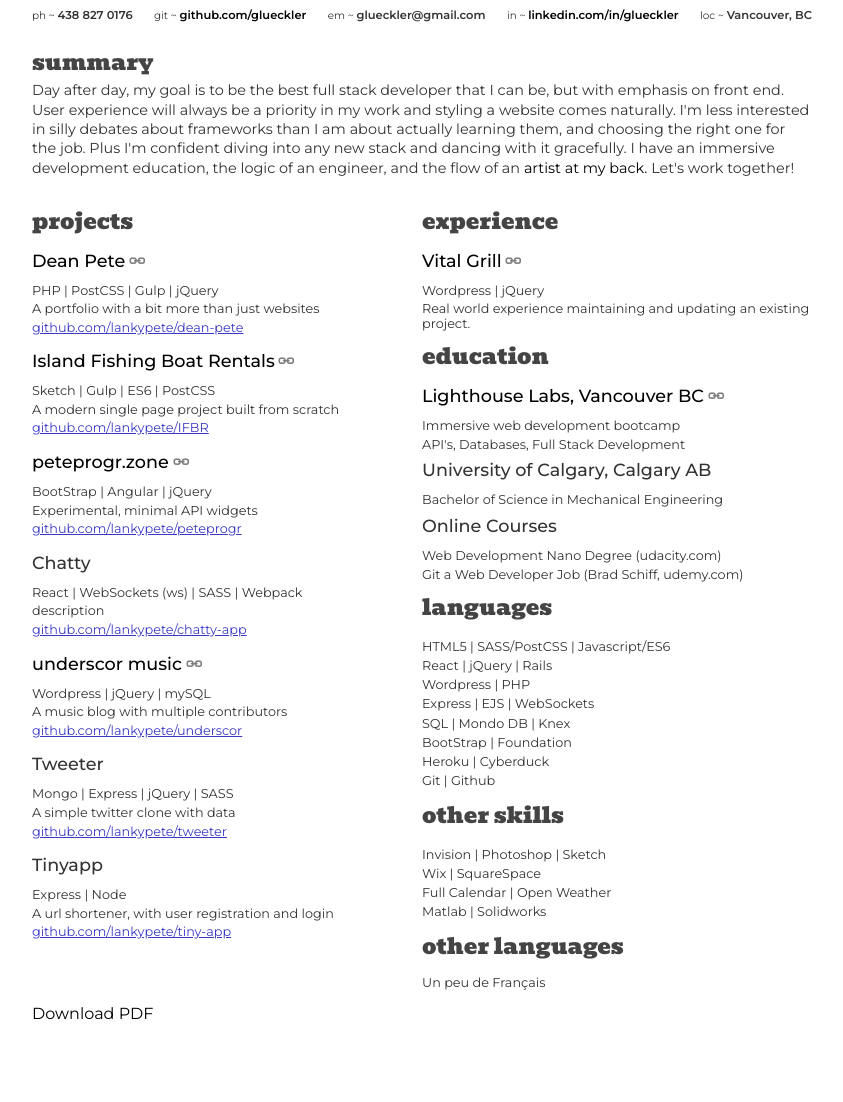
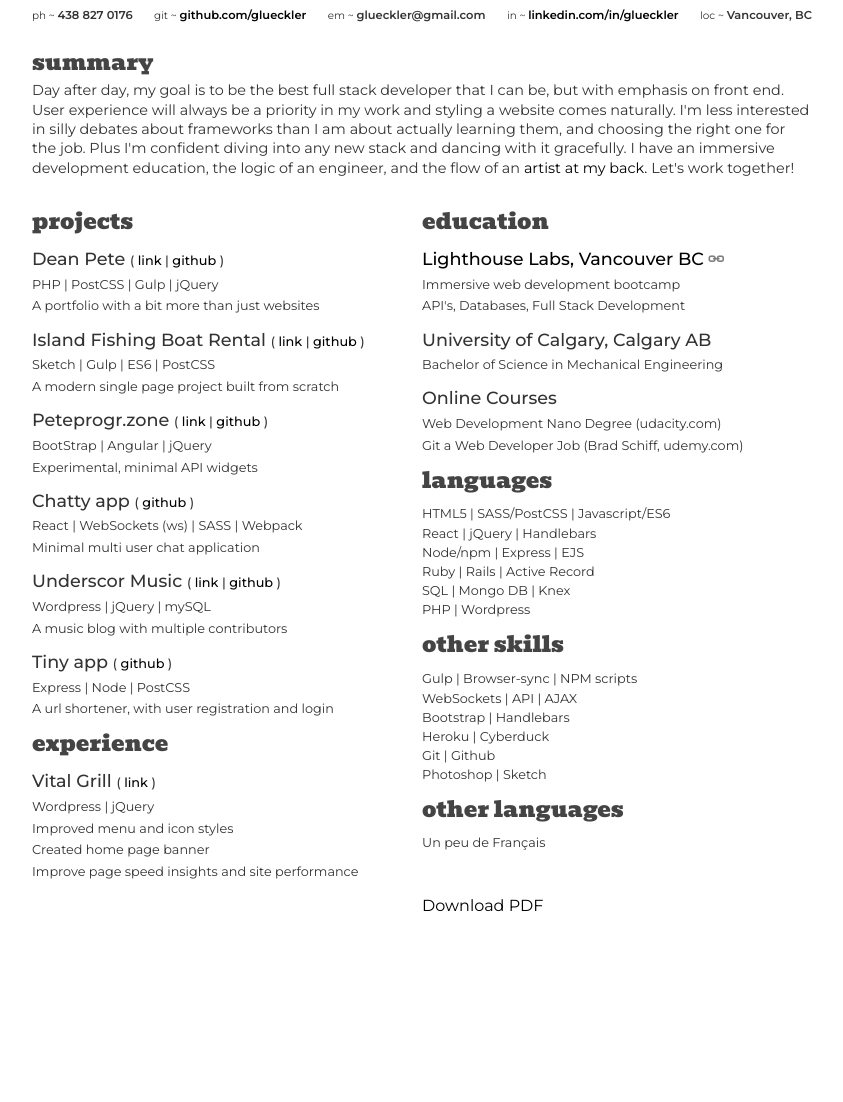
Before and after one commit to glueckler/static-boiler, a PHP site: page / in a window 1280 px wide. Shown: the part 77-1179 px from the top of the page, without its empty margins (218-1061 px from the left). After the commit the page ends 988 px from the top, so only its background shows below. Run offline with PHP 8.4, Linux system fonts and the light colour scheme.

Commit message:
Updated the margins, made them perfect :)

```diff
--- a/app/assets/styles/base/_global.css
+++ b/app/assets/styles/base/_global.css
@@ -32,6 +32,10 @@ p {
   margin-top: .3em;
 }
 
+small {
+  font-size: .73em;
+}
+
 .clear-fix {
   @mixin clearfix;
 }
--- a/app/assets/styles/base/_mixins.css
+++ b/app/assets/styles/base/_mixins.css
@@ -33,5 +33,6 @@
 }
 
 @define-mixin details-font {
+  line-height: 1.4;
   font-size: .8rem;
 }
--- a/app/assets/styles/modules/_about.css
+++ b/app/assets/styles/modules/_about.css
@@ -56,7 +56,7 @@
 
     @mixin semi-bold;
     font-size: 1.1rem;
-    margin-top: .5rem;
+    margin-top: .9rem;
 
     &:hover a .about__fa-hyper-link {
       opacity: 1;
@@ -67,7 +67,7 @@
 
   &__details {
     @mixin details-font;
-    margin-top: 1em;
+    margin-top: .5em;
   }
 
   &__skill-list {
@@ -76,7 +76,7 @@
   }
 
   &__resume-download {
-    margin:.9em 0;
+    margin: 2.8em 0 0;
   }
 
 }
--- a/app/assets/styles/modules/_layout.css
+++ b/app/assets/styles/modules/_layout.css
@@ -31,7 +31,7 @@
   }
 
   &__blurb {
-    margin-top: 1em;
+    margin-top: .7em;
   }
 
   &__contact {
--- a/app/index.html
+++ b/app/index.html
@@ -47,73 +47,112 @@
     <main class="layout__flex-parent layout--margin-top-med">
       <section class="layout__col">
         <article class="about__title">projects</article>
+
         <div class="layout__blurb">
-          <div class="about__sub-title"><a target="blank" href="http://deanpete.com/">Dean Pete  <i class="fa fa-link about__fa-hyper-link" aria-hidden="true"></i></a></div>
+          <div class="about__sub-title">
+            Dean Pete
+            <small>(
+            <a class="about__social-link" target="blank" href="http://deanpete.com/">link </a>
+            | <a class="about__social-link" target="blank" href="https://github.com/lankypete/dean-pete">github </a>
+            )</small>
+          </div>
           <div class="about__details">
             <p>PHP | PostCSS | Gulp | jQuery</p>
             <p>A portfolio with a bit more than just websites</p>
-            <p><a class="about__git-hub-link" target="blank" href="https://github.com/lankypete/dean-pete">github.com/lankypete/dean-pete</a></p>
           </div>
         </div>
+
         <div class="layout__blurb">
-          <div class="about__sub-title"><a target="blank" href="http://islandfishingboatrentals.ca/">Island Fishing Boat Rentals <i class="fa fa-link about__fa-hyper-link" aria-hidden="true"></i></a></div>
+          <div class="about__sub-title">
+            Island Fishing Boat Rental
+            <small>(
+            <a class="about__social-link" target="blank" href="http://islandfishingboatrentals.ca/">link </a>
+            | <a class="about__social-link" target="blank" href="https://github.com/lankypete/ifbr">github </a>
+            )</small>
+          </div>
           <div class="about__details">
             <p>Sketch | Gulp | ES6 | PostCSS</p>
             <p>A modern single page project built from scratch</p>
-            <p><a class="about__git-hub-link" target="blank" href="https://github.com/lankypete/ifbr">github.com/lankypete/IFBR</a></p>
           </div>
         </div>
+
         <div class="layout__blurb">
-          <div class="about__sub-title"><a target="blank" href="http://www.peteprogr.zone/">peteprogr.zone <i class="fa fa-link about__fa-hyper-link" aria-hidden="true"></i></a></div>
+          <div class="about__sub-title">
+            Peteprogr.zone
+            <small>(
+            <a class="about__social-link" target="blank" href="http://www.peteprogr.zone/">link </a>
+            | <a class="about__social-link" target="blank" href="https://github.com/lankypete/peteprogr">github </a>
+            )</small>
+          </div>
           <div class="about__details">
             <p>BootStrap | Angular | jQuery</p>
             <p>Experimental, minimal API widgets</p>
-            <p><a class="about__git-hub-link" target="blank" href="https://github.com/lankypete/peteprogr">github.com/lankypete/peteprogr</a></p>
           </div>
         </div>
+
         <div class="layout__blurb">
-          <div class="about__sub-title">Chatty</div>
+          <div class="about__sub-title">
+            Chatty app
+            <small>(
+            <a class="about__social-link" target="blank" href="https://github.com/lankypete/chatty-app">github </a>
+            )</small>
+          </div>
           <div class="about__details">
             <p>React | WebSockets (ws) | SASS | Webpack</p>
-            <p>description</p>
-            <p><a class="about__git-hub-link" target="blank" href="https://github.com/lankypete/chatty-app">github.com/lankypete/chatty-app</a></p>
+            <p>Minimal multi user chat application</p>
           </div>
         </div>
+
         <div class="layout__blurb">
-          <div class="about__sub-title"><a target="blank" href="http://underscormusic.com/">underscor music <i class="fa fa-link about__fa-hyper-link" aria-hidden="true"></i></a></div>
+          <div class="about__sub-title">
+            Underscor Music
+            <small>(
+            <a class="about__social-link" target="blank" href="http://underscormusic.com/">link </a>
+            | <a class="about__social-link" target="blank" href="https://github.com/lankypete/underscor">github </a>
+            )</small>
+          </div>
           <div class="about__details">
             <p>Wordpress | jQuery | mySQL</p>
             <p>A music blog with multiple contributors</p>
-            <p><a class="about__git-hub-link" target="blank" href="https://github.com/lankypete/underscor">github.com/lankypete/underscor</a></p>
           </div>
         </div>
+
         <div class="layout__blurb">
-          <div class="about__sub-title">Tweeter</div>
+          <div class="about__sub-title">
+            Tiny app
+            <small>(
+            <a class="about__social-link" target="blank" href="https://github.com/lankypete/tiny-app">github </a>
+            )</small>
+          </div>
           <div class="about__details">
-            <p>Mongo | Express | jQuery | SASS</p>
-            <p>A simple twitter clone with data</p>
-            <p><a class="about__git-hub-link" target="blank" href="https://github.com/lankypete/tweeter">github.com/lankypete/tweeter</a></p>
+            <p>Express | Node | PostCSS</p>
+            <p>A url shortener, with user registration and login</p>
           </div>
         </div>
+
+        <article class="about__title">experience</article>
         <div class="layout__blurb">
-          <div class="about__sub-title">Tinyapp</div>
+          <div class="about__sub-title">
+            Vital Grill
+            <small>(
+            <a class="about__social-link" target="blank" href="http://vitalgrill.com/">link</a>
+            )</small>
+          </div>
           <div class="about__details">
-            <p>Express | Node</p>
-            <p>A url shortener, with user registration and login</p>
-            <p><a class="about__git-hub-link" target="blank" href="https://github.com/lankypete/tiny-app">github.com/lankypete/tiny-app</a></p>
+            <p>Wordpress | jQuery</p>
+            <p>Improved menu and icon styles</p>
+            <p>Created home page banner</p>
+            <p>Improve page speed insights and site performance</p>
           </div>
         </div>
+
       </section>
 
+
+
+
       <section class="layout__col">
-        <article class="about__title">experience</article>
-        <div class="layout__blurb">
-          <div class="about__sub-title"><a target="blank" href="http://vitalgrill.com/">Vital Grill <i class="fa fa-link about__fa-hyper-link" aria-hidden="true"></i></a></div>
-          <div class="about__details">
-            <p>Wordpress | jQuery</p>
-            <p>Real world experience maintaining and updating an existing project.</p>
-          </div>
-        </div>
+
         <article class="about__title">education</article>
         <div class="layout__blurb">
           <div class="about__sub-title"><a target="blank" href="https://www.lighthouselabs.ca/">Lighthouse Labs, Vancouver BC <i class="fa fa-link about__fa-hyper-link" aria-hidden="true"></i></a></div>
@@ -133,41 +172,52 @@
             <p>Git a Web Developer Job (Brad Schiff, udemy.com)</p>
           </div>
         </div>
+
+
         <article class="about__title">languages</article>
         <div class="layout__blurb">
           <ul class="about__skill-list">
             <li>HTML5 | SASS/PostCSS | Javascript/ES6</li>
-            <li>React | jQuery | Rails</li>
-            <li>Wordpress | PHP</li>
-            <li>Express | EJS | WebSockets</li>
-            <li>SQL | Mondo DB | Knex</li>
-            <li>BootStrap | Foundation</li>
-            <li>Heroku | Cyberduck</li>
-            <li>Git | Github</li>
+            <li>React | jQuery | Handlebars</li>
+            <li>Node/npm | Express | EJS</li>
+            <li>Ruby | Rails | Active Record</li>
+            <li>SQL | Mongo DB | Knex</li>
+            <li>PHP | Wordpress</li>
           </ul>
         </div>
+
+
         <article class="about__title">other skills</article>
         <div class="layout__blurb">
           <ul class="about__skill-list">
-            <li>Invision | Photoshop | Sketch</li>
-            <li>Wix | SquareSpace</li>
-            <li>Full Calendar | Open Weather</li>
-            <li>Matlab | Solidworks</li>
+            <li>Gulp | Browser-sync | NPM scripts</li>
+            <li>WebSockets | API | AJAX</li>
+            <li>Bootstrap | Handlebars</li>
+            <li>Heroku | Cyberduck</li>
+            <li>Git | Github</li>
+            <li>Photoshop | Sketch</li>
           </ul>
         </div>
+
+
         <article class="about__title">other languages</article>
         <div class="layout__blurb">
           <div class="about__details">
             Un peu de Fran&ccedil;ais
           </div>
         </div>
+
+        <footer>
+          <div class="about__resume-download">
+            <a href="/Dean-Glueckler-CV.pdf" download>Download PDF</a>
+          </div>
+        </footer>
+
       </section>
+
+
     </main>
-    <footer>
-      <div class="about__resume-download">
-        <a href="/Dean-Glueckler-CV.pdf" download>Download PDF</a>
-      </div>
-    </footer>
+
   </div>
   <!-- build:js assets/scripts/App.js -->
   <script src="/temp/scripts/App.js"></script>
--- a/app/temp/styles/styles.css
+++ b/app/temp/styles/styles.css
@@ -486,6 +486,10 @@ p {
   margin-top: .3em;
 }
 
+small {
+  font-size: .73em;
+}
+
 .clear-fix::after {
 		content: "";
 		clear: both;
@@ -554,7 +558,7 @@ p {
 	}
 
 .layout__blurb {
-    margin-top: 1em;
+    margin-top: .7em;
   }
 
 .layout__contact li {
@@ -630,7 +634,7 @@ p {
 
     font-weight: 500;
     font-size: 1.1rem;
-    margin-top: .5rem;
+    margin-top: .9rem;
 
   }
 
@@ -640,15 +644,17 @@ p {
     }
 
 .about__details {
+    line-height: 1.4;
     font-size: .8rem;
-    margin-top: 1em;
+    margin-top: .5em;
   }
 
 .about__skill-list {
+    line-height: 1.4;
     font-size: .8rem;
     line-height: 1.5;
   }
 
 .about__resume-download {
-    margin:.9em 0;
+    margin: 2.8em 0 0;
   }
```
Also changed, not shown: docs/index.html (+94 -39 lines), docs/assets/styles/styles-2b1546a268.css (added), docs/assets/styles/styles-6058c980f1.css (deleted), 1 other file.
